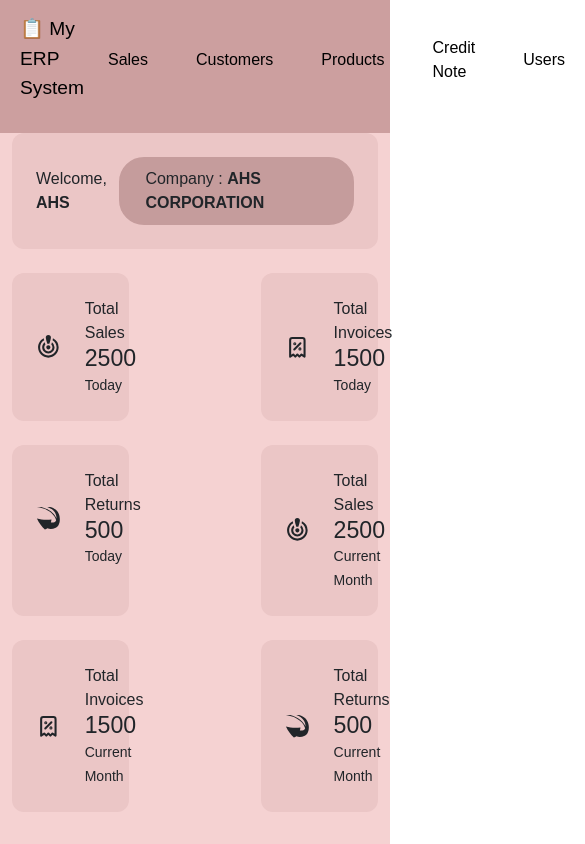
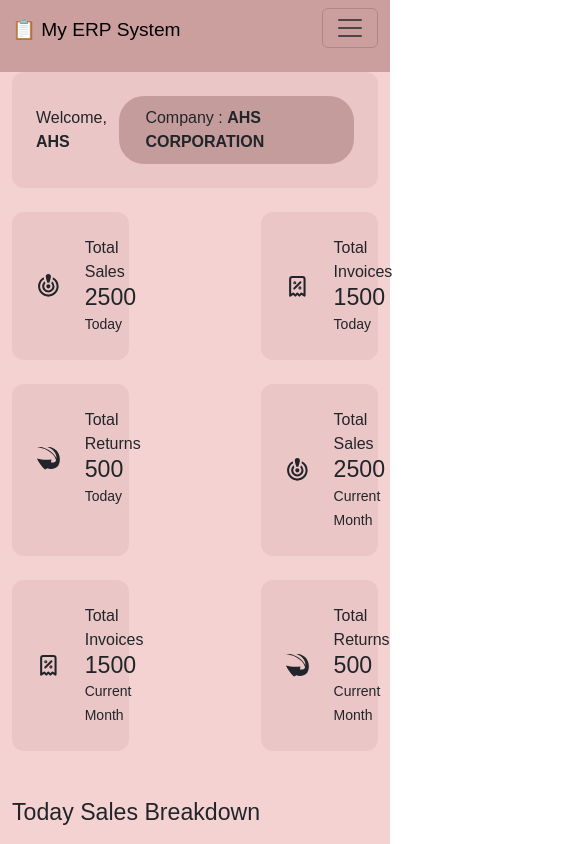
Before and after one commit to Zaid-Mahmood-developer/invoicing-app, a React (Vite) app: page / in a window 390 px wide. Both pictures are taken after typing "Sample", "name@example.com", "Sample123" into the empty fields and a click on the button "Login". Shown: the top 844 px of the page, 585 px wide, since content can reach past the window. Built offline with nearby package versions, Linux system fonts and the light colour scheme.

Commit message:
Refactor layout and structure of protected routes; enhance Products and MainDashboard components with responsive tables

```diff
--- a/src/App.jsx
+++ b/src/App.jsx
@@ -1,3 +1,4 @@
+
 import { BrowserRouter as Router, Routes, Route } from "react-router-dom";
 import Customers from "./Components/ProtectedRoutes/Customers/Customers";
 import Products from "./Components/ProtectedRoutes/Products/Products";
--- a/src/Components/ProtectedRoutes/MainDashboard/MainDashboard.jsx
+++ b/src/Components/ProtectedRoutes/MainDashboard/MainDashboard.jsx
@@ -32,6 +32,7 @@ const MainDashboard = () => {
 
             <div className="salesBreakdown mt-4">
                 <h3 className="py-4">Today Sales Breakdown</h3>
+                <div className="table-responsive">
                 <table className="table table-hover borderClass text-center">
                     <thead>
                         <tr>
@@ -66,6 +67,7 @@ const MainDashboard = () => {
                         </tr>
                     </tbody>
                 </table>
+                </div>
             </div>
         </div>
     )
--- a/src/Components/ProtectedRoutes/Navbar/Menu.jsx
+++ b/src/Components/ProtectedRoutes/Navbar/Menu.jsx
@@ -1,26 +1,61 @@
 import { Link } from "react-router-dom";
-import { navMenu } from "./dummyUtils";
+import { navMenu } from "../Navbar/dummyUtils";
 import { useState } from "react";
 
-export default function Menu() {
+export default function MainDashboard() {
   const [activeLink, setActiveLink] = useState(null);
+  const [isOpen, setIsOpen] = useState(false);
+
   const activeLinkFunction = (id) => {
-      setActiveLink(id)
-  }
+    setActiveLink(id);
+    setIsOpen(false); // close after click on mobile
+  };
 
   return (
-    <nav className="menu-bar d-flex align-items-center w-100 pb-4">
-      {navMenu.map((item, id) => (
-        id === 0 ?
-          <div key={id} className="flex-grow-1">
-            <h2><Link onClick={() => activeLinkFunction(id)}  className = {` menu-title text-decoration-none`}
-            to={item.path}>{item.title}</Link></h2>
-          </div>
-          :
-          <ul key={id} className="m-0 list-unstyled">
-            <li className="px-4 py-2"><Link onClick={() => activeLinkFunction(id)} className={`${activeLink === id && "menu-active-color"} menu-title text-decoration-none fs-6`} to={item.path}>{item.title}</Link></li>
+    <nav className="navbar navbar-expand-md menu-bar w-100 pb-4">
+      <div className="container-fluid">
+
+        {/* Brand */}
+        <div className="flex-grow-1">
+          <h2 className="m-0">
+            <Link
+              onClick={() => activeLinkFunction(0)}
+              className="menu-title text-decoration-none"
+              to={navMenu[0].path}
+            >
+              {navMenu[0].title}
+            </Link>
+          </h2>
+        </div>
+
+        {/* Hamburger button (only visible < md) */}
+        <button
+          className="navbar-toggler ms-auto"
+          type="button"
+          onClick={() => setIsOpen(!isOpen)}
+        >
+          <span className="navbar-toggler-icon"></span>
+        </button>
+
+        {/* Collapsible menu */}
+        <div className={`collapse navbar-collapse ${isOpen ? "show" : ""}`}>
+          <ul className="navbar-nav ms-auto">
+            {navMenu.slice(1).map((item, id) => (
+              <li key={id + 1} className="nav-item px-3 py-2">
+                <Link
+                  onClick={() => activeLinkFunction(id + 1)}
+                  className={`nav-link menu-title fs-6 ${
+                    activeLink === id + 1 ? "menu-active-color" : ""
+                  }`}
+                  to={item.path}
+                >
+                  {item.title}
+                </Link>
+              </li>
+            ))}
           </ul>
-      ))}
+        </div>
+      </div>
     </nav>
   );
 }
--- a/src/Components/ProtectedRoutes/Products/Products.jsx
+++ b/src/Components/ProtectedRoutes/Products/Products.jsx
@@ -10,13 +10,11 @@ const Products = () => {
   const [totalProducts, setTotalProducts] = useState([]);
   const [editMode, setEditMode] = useState([false, null]);
 
-  // ✅ Load products from localStorage on first render
   useEffect(() => {
     const storedProducts = JSON.parse(localStorage.getItem("products")) || [];
     setTotalProducts(storedProducts);
   }, []);
 
-  // ✅ Sync localStorage whenever totalProducts changes
   useEffect(() => {
     localStorage.setItem("products", JSON.stringify(totalProducts));
   }, [totalProducts]);
@@ -46,13 +44,11 @@ const Products = () => {
     validationSchema,
     onSubmit: (values, { resetForm }) => {
       if (editMode[0]) {
-        // ✅ Update specific product
         setTotalProducts((prev) =>
           prev.map((item, index) => (index === editMode[1] ? values : item))
         );
         setEditMode([false, null]);
       } else {
-        // ✅ Add new product
         setTotalProducts((prev) => [...prev, values]);
       }
       resetForm();
@@ -76,7 +72,6 @@ const Products = () => {
       confirmButtonText: "Yes, delete it!",
     }).then((result) => {
       if (result.isConfirmed) {
-        // ✅ Delete specific product
         const filteredProducts = totalProducts.filter((_, index) => index !== id);
         setTotalProducts(filteredProducts);
         Swal.fire("Deleted!", "Your product has been deleted.", "success");
@@ -204,6 +199,7 @@ const Products = () => {
         </form>
       </div>
 
+<div className="table-responsive">
       <table className="table my-4 text-center">
         <thead>
           <tr>
@@ -243,6 +239,7 @@ const Products = () => {
           ))}
         </tbody>
       </table>
+      </div>
     </div>
   );
 };
--- a/src/main.jsx
+++ b/src/main.jsx
@@ -1,7 +1,10 @@
 import { createRoot } from 'react-dom/client'
 import './index.css'
+import "bootstrap/dist/css/bootstrap.min.css";
+import "bootstrap/dist/js/bootstrap.bundle.min.js";
+
 import App from './App.jsx'
-import 'bootstrap/dist/css/bootstrap.min.css';
+
 import { store } from './redux/store.js';
 import { Provider } from 'react-redux';
 createRoot(document.getElementById('root')).render(
```
